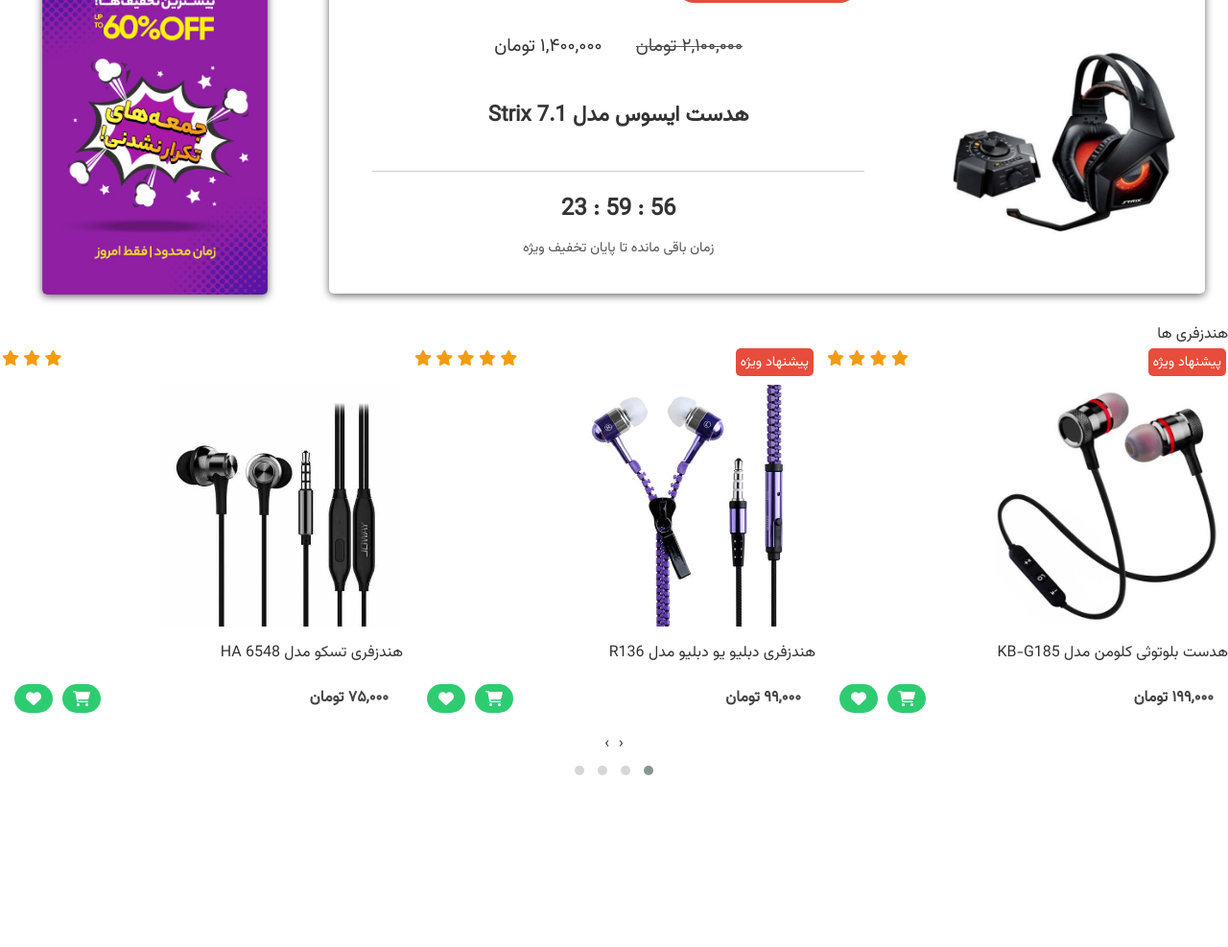
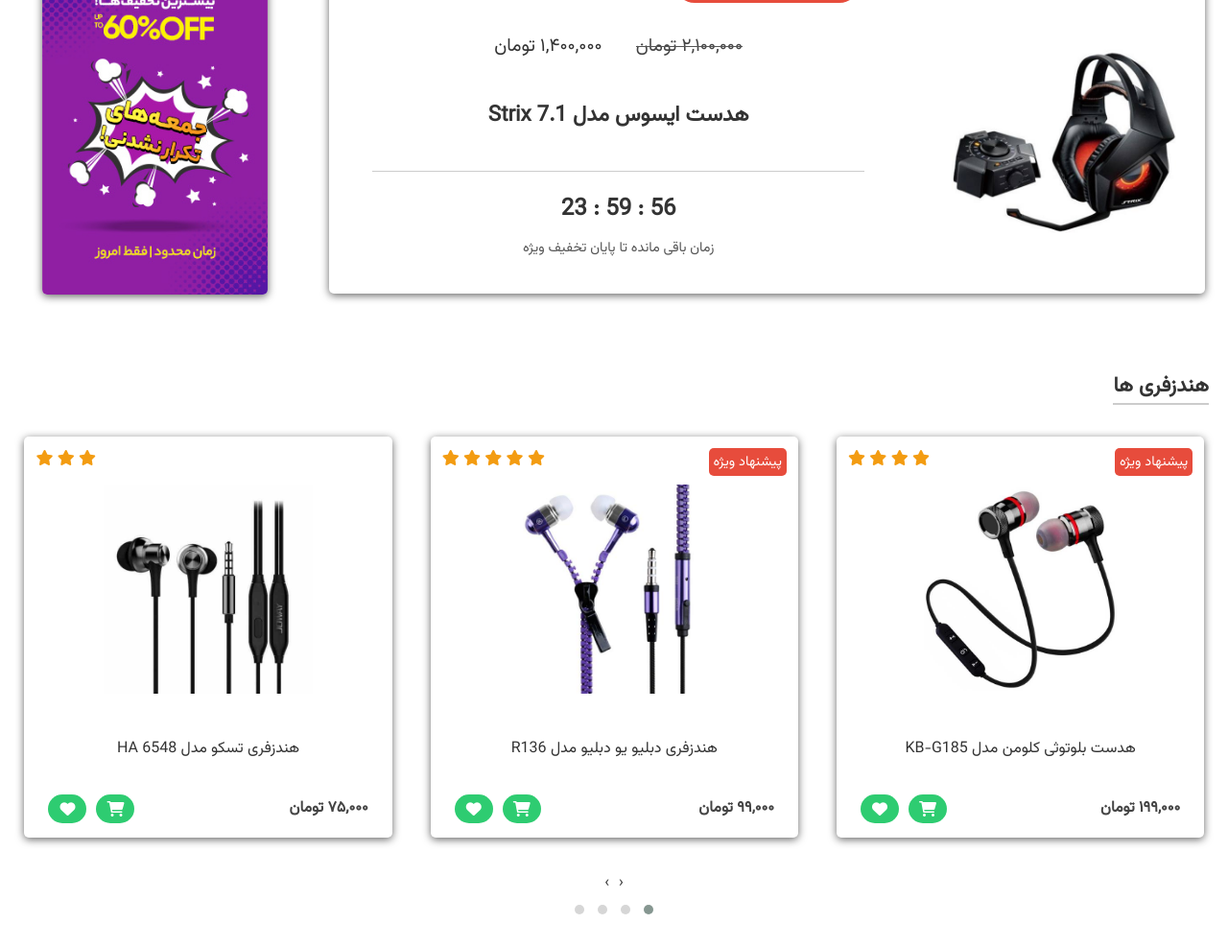
Before and after one commit to dori-dev/store-template, a plain HTML site: page index.html in a window 1280 px wide. Shown: the part 1162-2149 px from the top of the page at 96% size. Before the commit the page ends 1984 px from the top, so only its background shows below. Drawn offline with Linux system fonts and the light colour scheme.

Commit message:
add draggable product list sytles

```diff
--- a/css/home.css
+++ b/css/home.css
@@ -328,3 +328,40 @@ header nav .nav-left .register-login-btn a {
     display: none;
   }
 }
+
+/* Draggable Product List */
+
+.draggable-list .title {
+  padding: 15px 10px;
+  padding-top: 30px;
+}
+
+.draggable-list .title span {
+  font-weight: bold;
+  font-size: 1.35em;
+  border-bottom: 2px solid #ccc;
+}
+
+.draggable-list img {
+  width: 70% !important;
+  margin: auto;
+}
+
+.draggable-list {
+  padding: 20px 10px;
+  font-size: 1em;
+}
+
+.draggable-list .shopping-card {
+  text-align: center;
+  box-shadow: 0 2px 8px 0 #666;
+  margin: 20px 15px;
+  border-radius: 5px;
+  padding: 10px;
+  height: 100%;
+  transition: 0.2s;
+}
+
+.draggable-list .shopping-card:hover {
+  box-shadow: 0 4px 14px 1px #666;
+}
```
